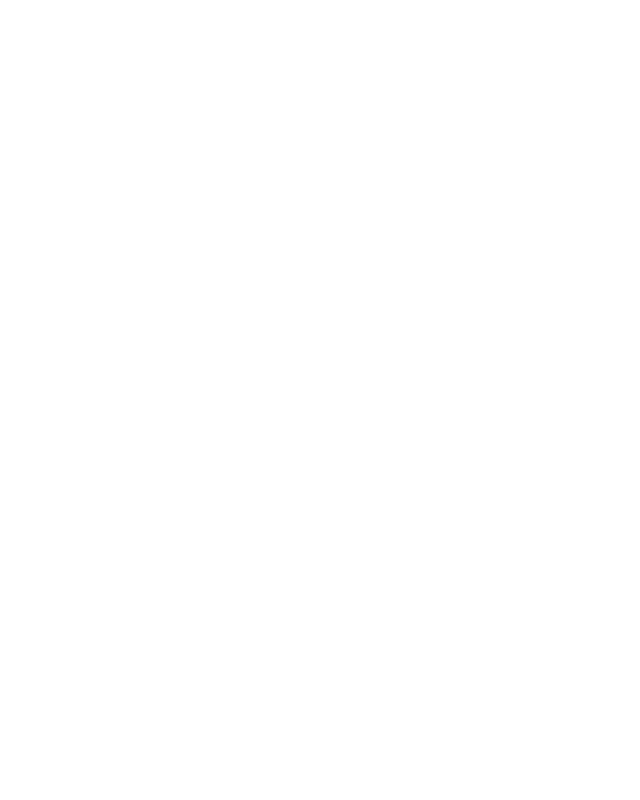
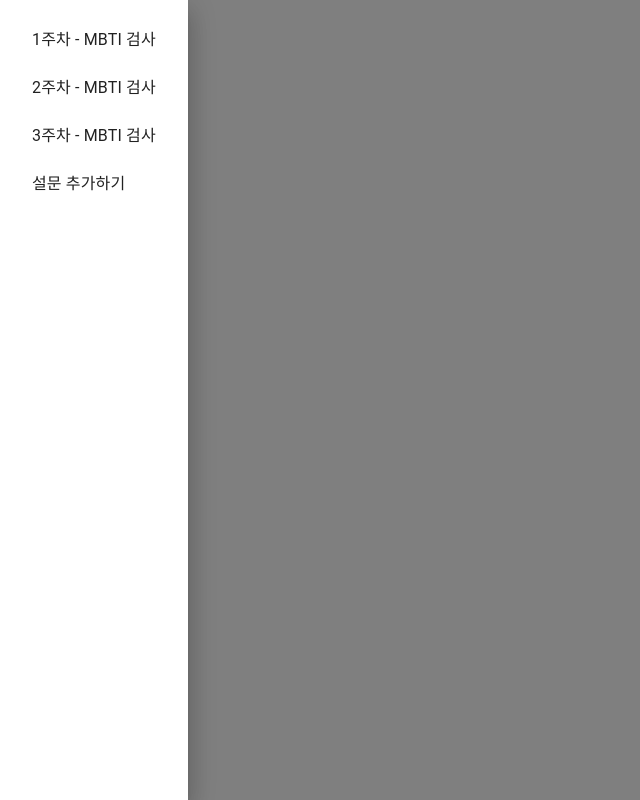
Before and after one commit to dewpe000/CheckSaSim-front, a React (Create React App) app: page / in a window 1280 px wide. Shown: the whole page, without its empty margins (0-640 px from the left). Built offline with nearby package versions, Linux system fonts and the light colour scheme; the HTML template or start-up script is replaced by a standard one.

Commit message:
feat: implements left side bar

```diff
--- a/package.json
+++ b/package.json
@@ -3,6 +3,10 @@
   "version": "0.1.0",
   "private": true,
   "dependencies": {
+    "@emotion/react": "^11.10.8",
+    "@emotion/styled": "^11.10.8",
+    "@mui/icons-material": "^5.11.16",
+    "@mui/material": "^5.12.3",
     "@testing-library/jest-dom": "^5.16.5",
     "@testing-library/react": "^13.4.0",
     "@testing-library/user-event": "^13.5.0",
--- a/src/App.tsx
+++ b/src/App.tsx
@@ -1,9 +1,11 @@
 import React from 'react';
+import { Survey } from './UserPage/components/Survey';
 import './App.css';
 
 function App() {
   return (
     <div className="App">
+      <Survey />
     </div>
   );
 }
--- a/src/UserPage/components/SideBar.tsx
+++ b/src/UserPage/components/SideBar.tsx
@@ -1,6 +1,78 @@
-export function SideBar() {
+import { useState } from 'react';
+import { IconButton, List, ListItemText, ListItemButton,
+    ListItem, SwipeableDrawer, Box } from '@mui/material';
+import MenuOpenIcon from '@mui/icons-material/MenuOpen';
+
+interface SideBarProps {
+    isAdmin : boolean,
+    surveyInfo: surveyInfoType[],
+}
+export function SideBar(props : SideBarProps) {
+    const isAdmin = props.isAdmin;
+    const surveyInfo = props.surveyInfo;
+
+    const [barOpen, setBarOpen] = useState(true);
+
+    const toggleDrawer =
+        (open: boolean) =>
+        (event: React.KeyboardEvent | React.MouseEvent) => {
+            if (
+            event &&
+            event.type === 'keydown' &&
+            ((event as React.KeyboardEvent).key === 'Tab' ||
+                (event as React.KeyboardEvent).key === 'Shift')
+            )
+            {
+                return;
+            }
+            setBarOpen(open);
+    };
+
+    const list = () => (
+        <Box
+          role="presentation"
+          onClick={toggleDrawer(false)}
+          onKeyDown={toggleDrawer(false)}
+        >
+          <List sx={{padding : '1rem'}}>
+            {surveyInfo.map((info, index) => (
+              <ListItem key={index} disablePadding>
+                <ListItemButton>
+                  <ListItemText primary={`${info.week}주차 - ${info.title}`}/>
+                </ListItemButton>
+              </ListItem>
+            ))}
+            {isAdmin &&
+                <ListItem disablePadding>
+                    <ListItemButton>
+                        <ListItemText primary="설문 추가하기" />
+                    </ListItemButton>
+                </ListItem>
+            }
+          </List>
+        </Box>
+    );
+
     return (
-        <div className="App">
+        <div>
+            {!barOpen &&
+                <IconButton onClick={toggleDrawer(true)}>
+                    <MenuOpenIcon/>
+                </IconButton>
+            }
+            <SwipeableDrawer
+                anchor="left"
+                open={barOpen}
+                onClose={toggleDrawer(false)}
+                onOpen={toggleDrawer(true)}
+            >
+                {list()}
+            </SwipeableDrawer>
         </div>
     );
 }
+
+export interface surveyInfoType {
+    title: string,
+    week: number,
+}
--- a/src/UserPage/components/Survey.tsx
+++ b/src/UserPage/components/Survey.tsx
@@ -1,6 +1,24 @@
-export function SideBar() {
+import { SideBar } from "./SideBar";
+import { surveyInfoType } from "./SideBar";
+
+export function Survey() {
+    const surveyData: surveyInfoType[] = [
+        {
+          title : "MBTI 검사",
+          week : 1
+        },
+        {
+          title : "MBTI 검사",
+          week : 2
+        },
+        {
+          title : "MBTI 검사",
+          week : 3
+        },
+      ]
     return (
         <div className="App">
+            <SideBar isAdmin={true} surveyInfo={surveyData}/>
         </div>
     );
 }
```
Also changed, not shown: public/manifest.json, src/UserPage/style/SideBar.css (added), 1 other file (tests, documents, lock files or other folders).
